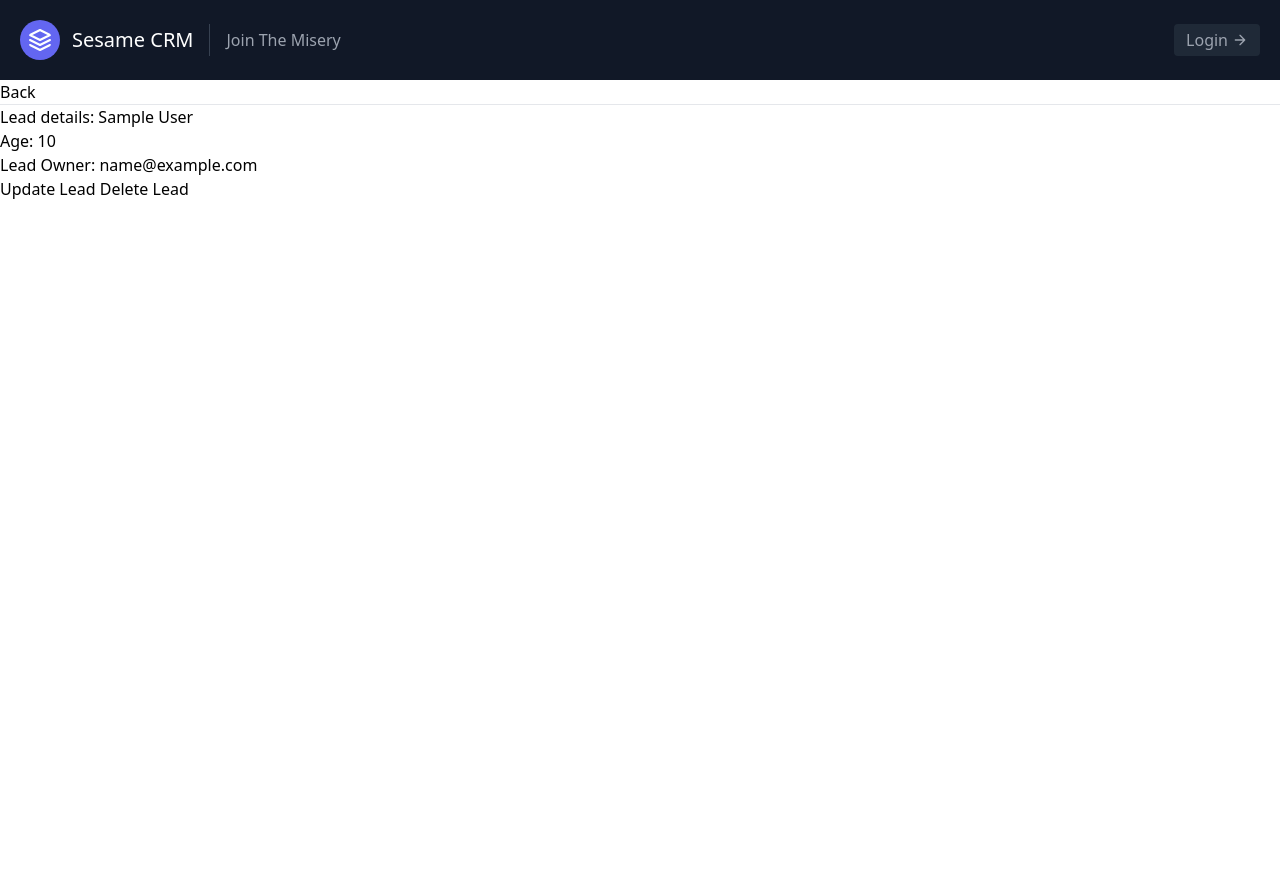
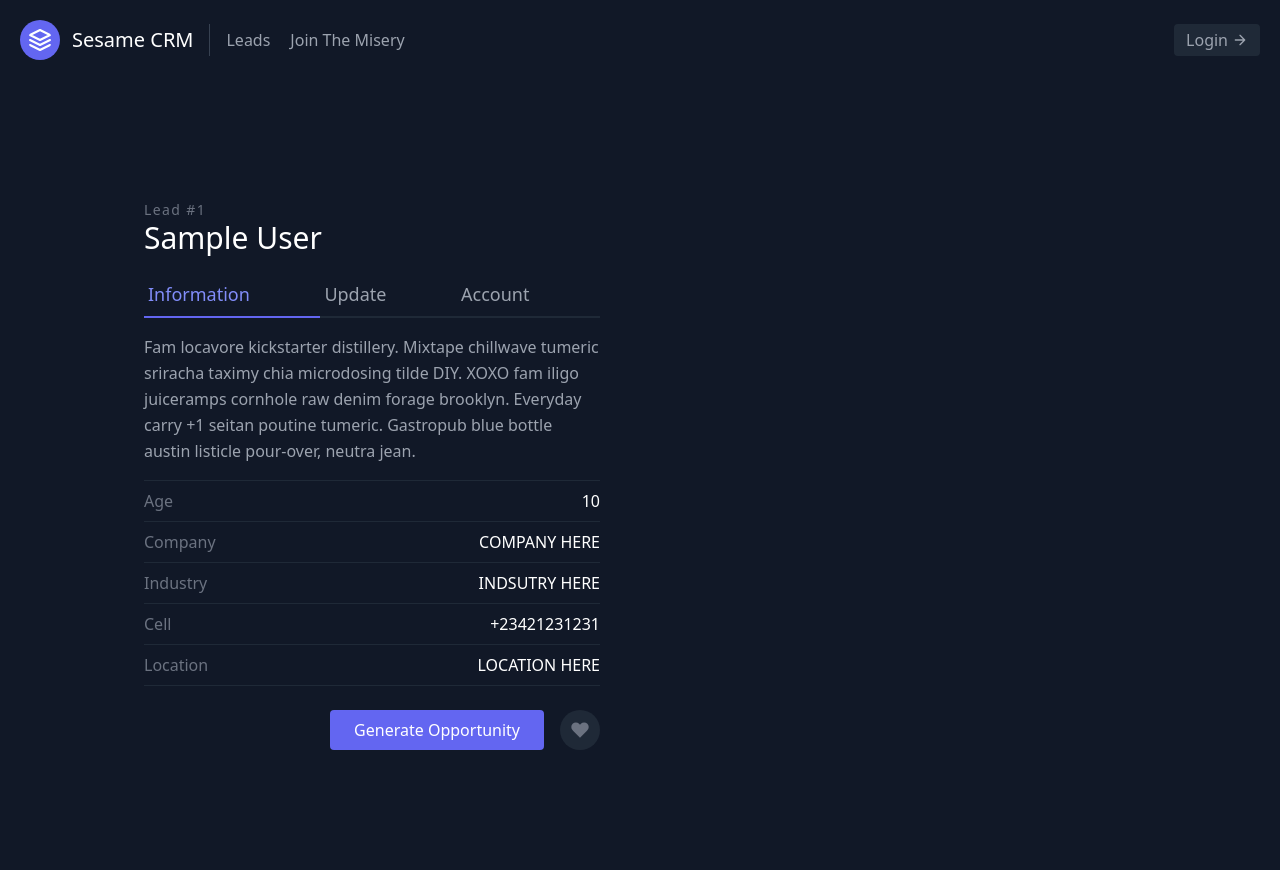
Before and after one commit to cgrillo-bit/CRM_Chris, a Django app: page /leads/1/ in a window 1280 px wide. Before the commit the page ends 199 px from the top, so only its background shows below. Run offline with Django 3.2, Linux system fonts and the light colour scheme; tables that the repository leaves empty hold one stand-in row (values such as "Sample post").

Commit message:
made it look pretty

```diff
--- a/crm/leads/models.py
+++ b/crm/leads/models.py
@@ -18,6 +18,7 @@ class Lead(models.Model):
     first_name = models.CharField(max_length=30)
     last_name = models.CharField(max_length=30)
     age = models.IntegerField(default=0)
+
     account_executive = models.ForeignKey("Account_executive", on_delete=models.CASCADE)
     # What were doing here is deleting the lead if the case our account executive gets
     # removed from the database
@@ -26,7 +27,7 @@ class Lead(models.Model):
     # One lead per account executive. Nice Chris - I'm slowly going insane as I need to get a 100 and I usually get paid to be tortued in this fashion.
 
     def __str__(self):
-        return f"{self.first_name} {self.last_name}"
+        return f"{self.first_name} {self.last_name} {self.company}"
     # Table relationship code starts here
 class Account_executive(models.Model):
     user = models.OneToOneField(User, on_delete=models.CASCADE)
--- a/crm/leads/templates/leads/lead_details.html
+++ b/crm/leads/templates/leads/lead_details.html
@@ -1,14 +1,50 @@
-{% extends "base.html" %}
+{% extends 'base.html' %}
 
 {% block content %}
-    <a href="{%url 'leads:leads-home' %}">Back</a>
-    <hr />
-    <!--Using Django syntax  to output keys and writing python to iterate through the keys and print all leads in an html list  -->
-    <!-- With this href we are going to be able to navigate through leads-->
-    <h1>Lead details: {{ lead.first_name}} {{lead.last_name}}</h1>
-    <p>Age: {{lead.age}}</p>
-    <p>Lead Owner: {{lead.account_executive}}</p>
+<section class="text-gray-400 bg-gray-900 body-font overflow-hidden">
+  <div class="container px-5 py-24 mx-auto">
+    <div class="lg:w-4/5 mx-auto flex flex-wrap">
+      <div class="lg:w-1/2 w-full lg:pr-10 lg:py-6 mb-6 lg:mb-0">
+        <h2 class="text-sm title-font text-gray-500 tracking-widest">Lead #{{lead.pk}}</h2>
+        <h1 class="text-white text-3xl title-font font-medium mb-4">{{lead.first_name}} {{lead.last_name}}</h1>
+        <div class="flex mb-4">
+          <a class="flex-grow text-indigo-400 border-b-2 border-indigo-500 py-2 text-lg px-1">Information</a>
+          <a href="{%url 'leads:update-lead' lead.pk %}" class="flex-grow border-b-2 border-gray-800 py-2 text-lg px-1">Update</a>
+          <a  class="flex-grow border-b-2 border-gray-800 py-2 text-lg px-1">Account</a>
+        </div>
+        <p class="leading-relaxed mb-4">Fam locavore kickstarter distillery. Mixtape chillwave tumeric sriracha taximy chia microdosing tilde DIY. XOXO fam iligo juiceramps cornhole raw denim forage brooklyn. Everyday carry +1 seitan poutine tumeric. Gastropub blue bottle austin listicle pour-over, neutra jean.</p>
+        <div class="flex border-t border-gray-800 py-2">
+          <span class="text-gray-500">Age </span>
+          <span class="ml-auto text-white">{{lead.age}}</span>
+        </div>
+        <div class="flex border-t border-gray-800 py-2">
+          <span class="text-gray-500">Company </span>
+          <span class="ml-auto text-white">COMPANY HERE</span>
+        </div>
+        <div class="flex border-t border-gray-800 py-2">
+          <span class="text-gray-500">Industry</span>
+          <span class="ml-auto text-white">INDSUTRY HERE</span>
+        </div>
+        <div class="flex border-t border-gray-800 py-2">
+          <span class="text-gray-500">Cell </span>
+          <span class="ml-auto text-white">+23421231231</span>
+        </div>
+        <div class="flex border-t border-b mb-6 border-gray-800 py-2">
+          <span class="text-gray-500">Location</span>
+          <span class="ml-auto text-white">LOCATION HERE </span>
+        </div>
 
-    <a href="{% url 'leads:update-lead' lead.pk %}">Update Lead</a>
-    <a href="{% url 'leads:delete-lead' lead.pk %}">Delete Lead</a>
-{% endblock content%}
+        <div class="flex">
+          <button class="flex ml-auto text-white bg-indigo-500 border-0 py-2 px-6 focus:outline-none hover:bg-indigo-600 rounded">Generate Opportunity</button>
+          <button class="rounded-full w-10 h-10 bg-gray-800 p-0 border-0 inline-flex items-center justify-center text-gray-500 ml-4">
+            <svg fill="currentColor" stroke-linecap="round" stroke-linejoin="round" stroke-width="2" class="w-5 h-5" viewBox="0 0 24 24">
+              <path d="M20.84 4.61a5.5 5.5 0 00-7.78 0L12 5.67l-1.06-1.06a5.5 5.5 0 00-7.78 7.78l1.06 1.06L12 21.23l7.78-7.78 1.06-1.06a5.5 5.5 0 000-7.78z"></path>
+            </svg>
+          </button>
+        </div>
+      </div>
+
+    </div>
+  </div>
+</section>
+{% endblock content %}
--- a/crm/leads/views.py
+++ b/crm/leads/views.py
@@ -2,7 +2,10 @@ from django.shortcuts import render, redirect
 from django.http import HttpResponse
 from .models import Lead, Account_executive
 from .forms import LeadForm, LeadFormModel
+import random
 # creating function based views here as prefered by django documentation
+
+
 
 # the home_page function takes in a paramater of a request as usual. All it does it return a render for our homepage home.html
 def home_page(request):
--- a/crm/templates/nav.html
+++ b/crm/templates/nav.html
@@ -7,6 +7,7 @@
       <span class="ml-3 text-xl">Sesame CRM</span>
     </a>
     <nav class="md:mr-auto md:ml-4 md:py-1 md:pl-4 md:border-l md:border-gray-700	flex flex-wrap items-center text-base justify-center">
+      <a href="{% url 'leads:leads-home'%}" class="mr-5 hover:text-white-200"> Leads</a>
       <a class="mr-5 hover:text-white">Join The Misery</a>
     </nav>
     <button class="inline-flex items-center bg-gray-800 border-0 py-1 px-3 focus:outline-none hover:bg-gray-700 rounded text-base mt-4 md:mt-0">Login
```
Also changed, not shown: crm/leads/templates/leads/leads_home.html (+42 -11 lines), crm/leads/templates/leads/update_lead.html (+38 -13 lines).
